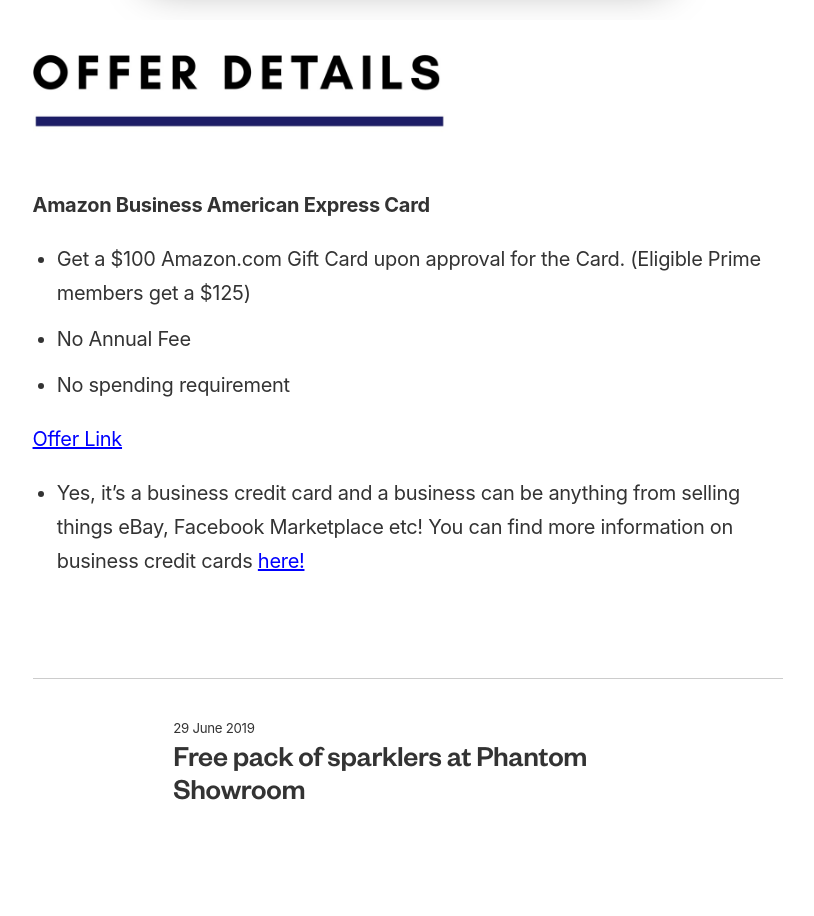
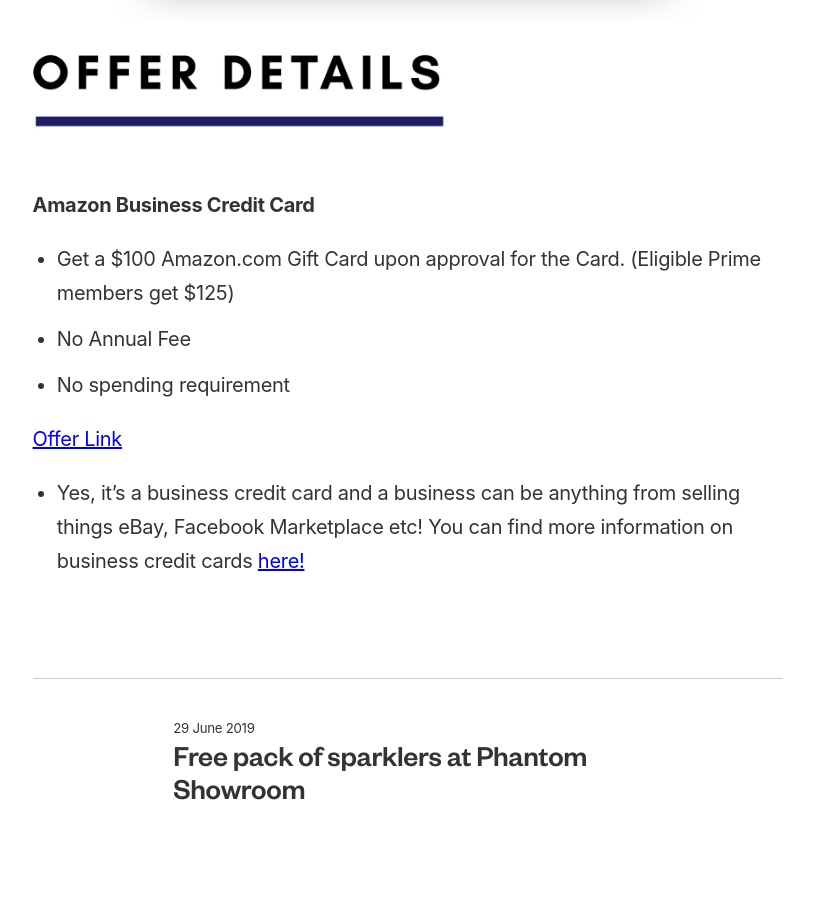
Before and after one commit to ohiosveryown/atldeals, a Jekyll site: the page built from _posts/2019-07-01-100-dollars-amazon-gc.markdown, in a window 1280 px wide. Shown: the part 742-1658 px from the top of the page, without its empty margins (232-1046 px from the left). Built offline with Jekyll 4.4.1, drawn with Linux system fonts in a browser that asks for light colours.

Commit message:
Updated 100 Dollars Amazon Gc

```diff
--- a/_posts/2019-07-01-100-dollars-amazon-gc.markdown
+++ b/_posts/2019-07-01-100-dollars-amazon-gc.markdown
@@ -13,9 +13,9 @@
 
 ![CB77FAF1-4EEB-4475-969C-447156B15C15.jpeg](/uploads/CB77FAF1-4EEB-4475-969C-447156B15C15.jpeg)
 
-**Amazon Business American Express Card**
+**Amazon Business Credit Card**
 
-* Get a $100 Amazon.com Gift Card upon approval for the Card. (Eligible Prime members get a $125)
+* Get a $100 Amazon.com Gift Card upon approval for the Card. (Eligible Prime members get $125)
 
 * No Annual Fee
 
```
